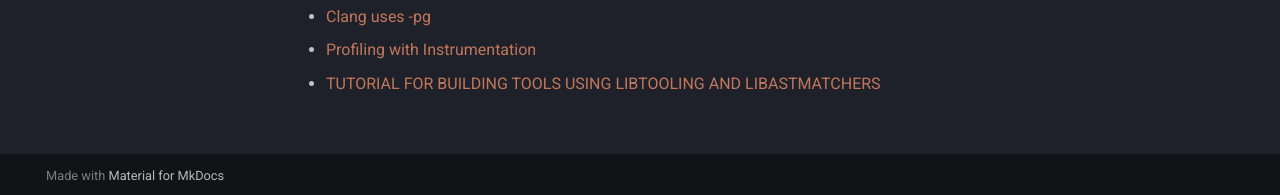
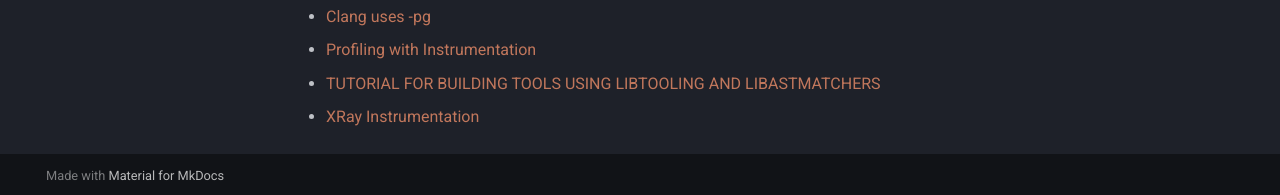
Before and after one commit to atifkarim/random_solution, an MkDocs documentation site: the page built from docs/cpp_resources.md, in a window 1280 px wide and 990 px high. Shown: the part 792-987 px from the top of the window. Built offline with MkDocs 1.6.1 and Material for MkDocs 9.7.7, drawn with Linux system fonts in a browser that asks for light colours; comment, search, counter and statistics services are not loaded.

Commit message:
xray instrumentation is added

```diff
--- a/docs/cpp_resources.md
+++ b/docs/cpp_resources.md
@@ -25,3 +25,4 @@ Open source learning materials of C++ are listed
 - [Clang uses -pg](https://clang.llvm.org/docs/ClangCommandLineReference.html#cmdoption-clang-pg)
 - [Profiling with Instrumentation](https://clang.llvm.org/docs/UsersManual.html#profiling-with-instrumentation)
 - [TUTORIAL FOR BUILDING TOOLS USING LIBTOOLING AND LIBASTMATCHERS](https://clang.llvm.org/docs/LibASTMatchersTutorial.html)
+- [XRay Instrumentation](https://llvm.org/docs/XRay.html)
```
